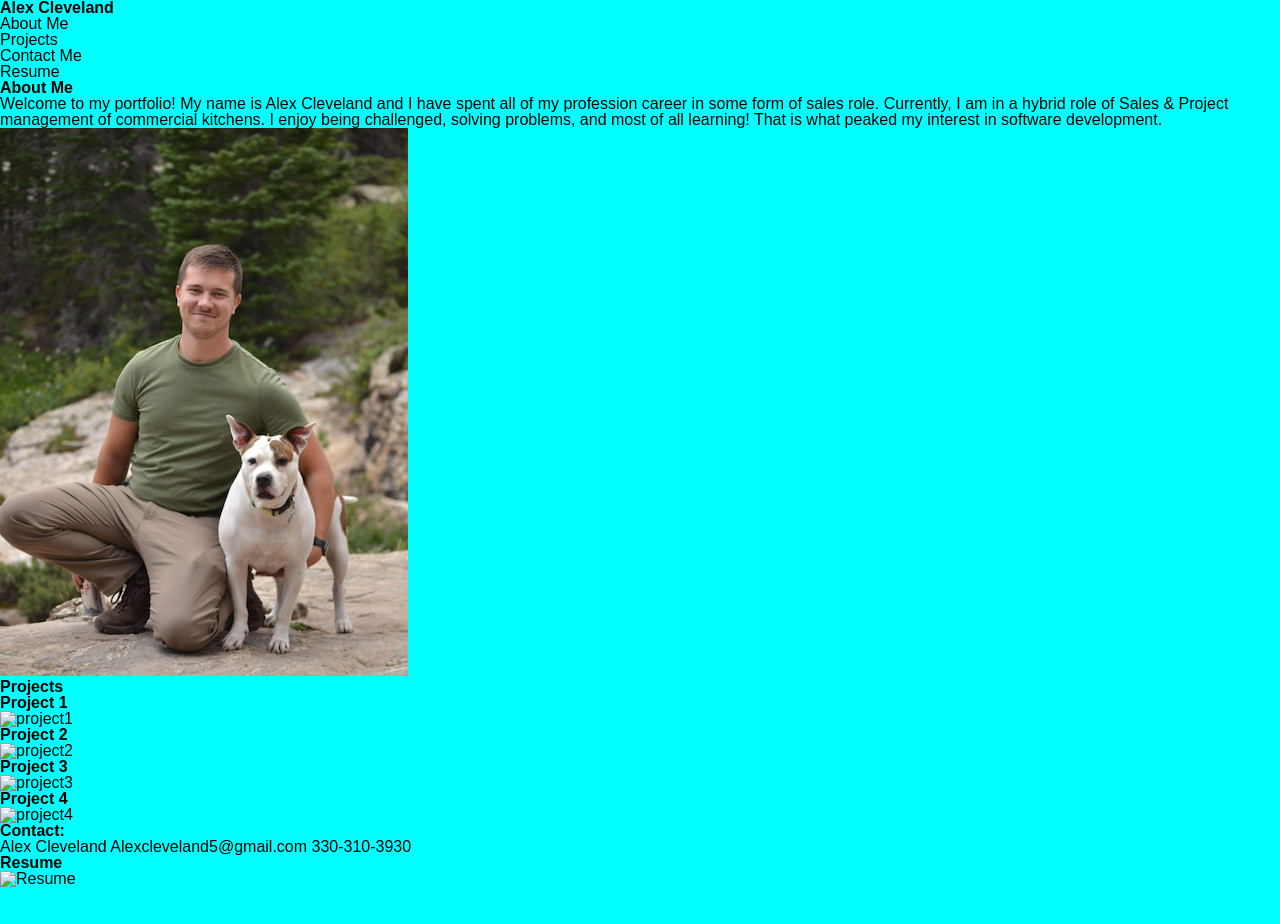
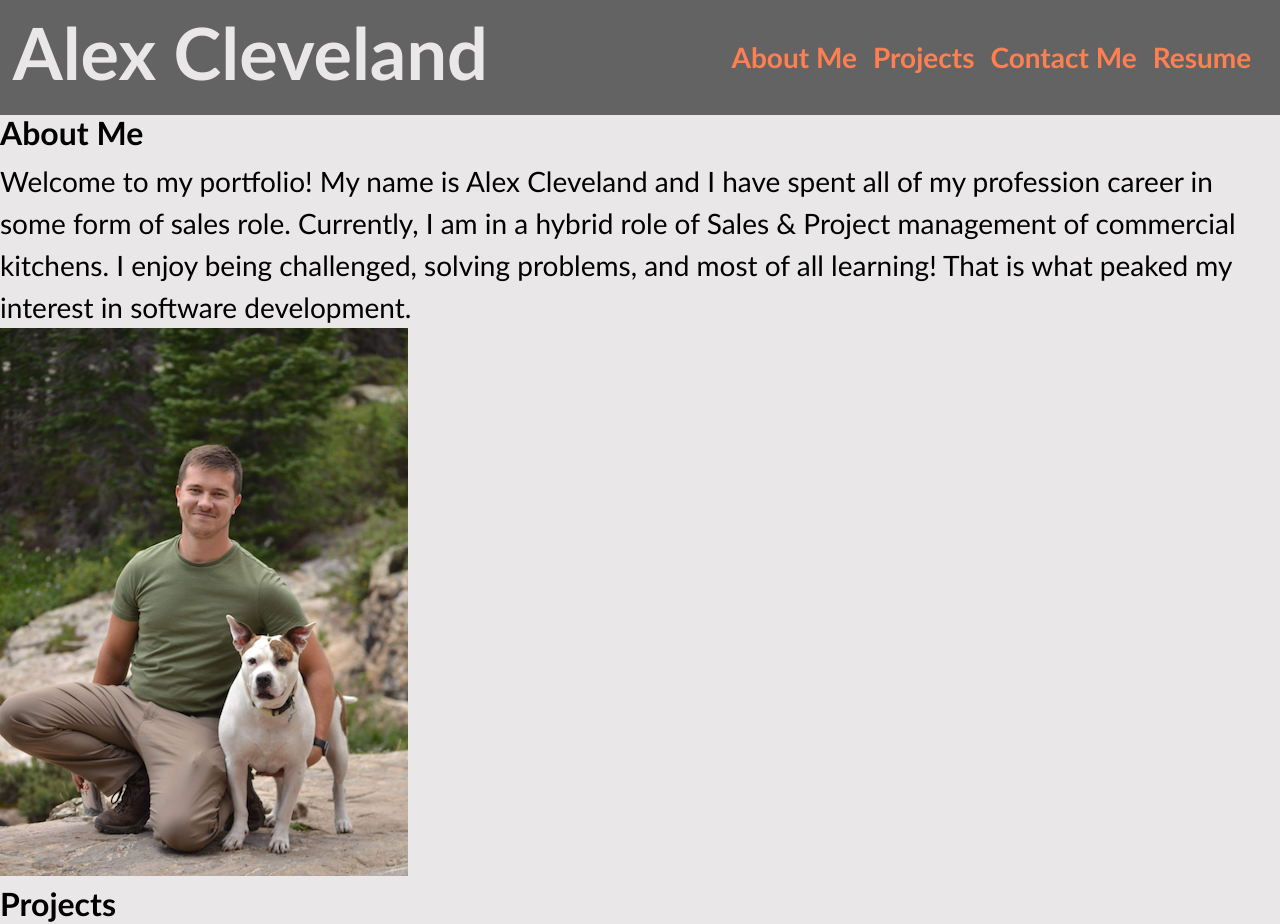
Before and after one commit to AClevel5/Portfolio-Website, a plain HTML site: page index.html in a window 1280 px wide. Shown: the top 924 px of the page. Before the commit the page ends 887 px from the top, so only its background shows below. Drawn offline with Linux system fonts and the light colour scheme.

Commit message:
CSS work & Slight html edits

```diff
--- a/assets/css/style.css
+++ b/assets/css/style.css
@@ -1,3 +1,65 @@
-*{
-    background-color: aqua;
+:root {
+    --background: rgb(233, 231, 231);
+    --boxbackground: rgb(99, 99, 99);
+    --bluelettering: #3466bb;
+
 }
+
+body {
+    font-family:'Trebuchet MS', 'Lucida Sans Unicode', 'Lucida Grande', 'Lucida Sans', Arial, sans-serif;
+    font-size: 1.75rem;
+    line-height: 1.5;
+    background-color: var(--background);
+}
+
+h1,
+h2,
+h3 {
+    margin-bottom: .625rem;
+    color: black;
+    font-weight: 600;
+    line-height: 1.1;
+}
+
+h1 {
+    font-size: 2.5rem;
+}
+
+h2 {
+    font-size: 2rem;
+}
+
+h3 {
+    font-size: 1.5rem;
+}
+
+header {
+    display: flex;
+    justify-content: space-between;
+    align-items: center;
+    padding: 1%;
+    background-color: var(--boxbackground);
+
+}
+
+header h1.page-title {
+    font-size: 4.5rem;
+    background-color: rgb(99, 99, 99);
+    color: rgb(233, 231, 231);
+}
+
+nav ul {
+    display: flex;
+    justify-content: space-between;
+    min-width: 100px;
+}
+nav a {
+    color: coral;
+    text-decoration: none;
+    font-weight:bold;
+    padding-right: 1rem;
+}
+
+nav a:hover {
+    color: var(--bluelettering);
+}
--- a/index.html
+++ b/index.html
@@ -9,19 +9,20 @@
     <title>Alex Cleveland</title>
 </head>
 
+<body>
 <header>
-    <h1>Alex Cleveland</h1>
+    <h1 class="page-title">Alex Cleveland</h1>
     <nav>
         <ul>
-            <li>About Me</li>
-            <li>Projects</li>
-            <li>Contact Me</li>
-            <li>Resume</li>
+            <li><a href="#">About Me</a></li>
+            <li><a href="#">Projects</a></li>
+            <li><a href="#">Contact Me</a></li>
+            <li><a href="#">Resume</a></li>
         </ul>
     </nav>
 </header>
 
-<body>
+
     <main>
         <section>
             <h2>About Me</h2>
```
